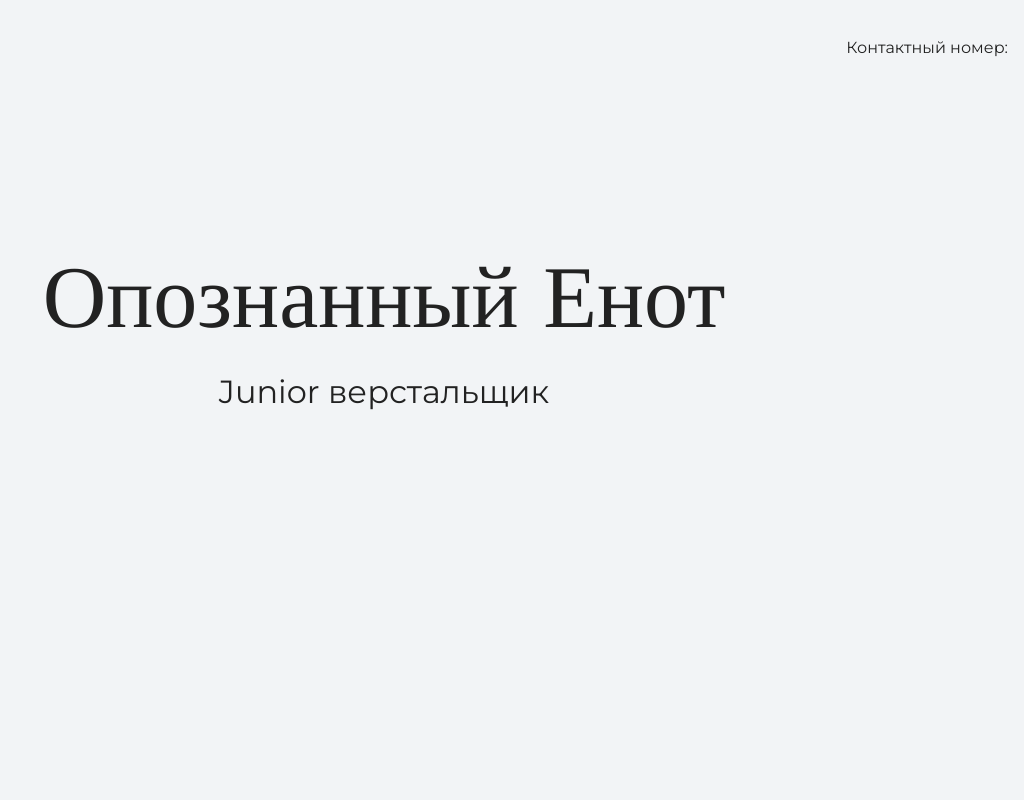
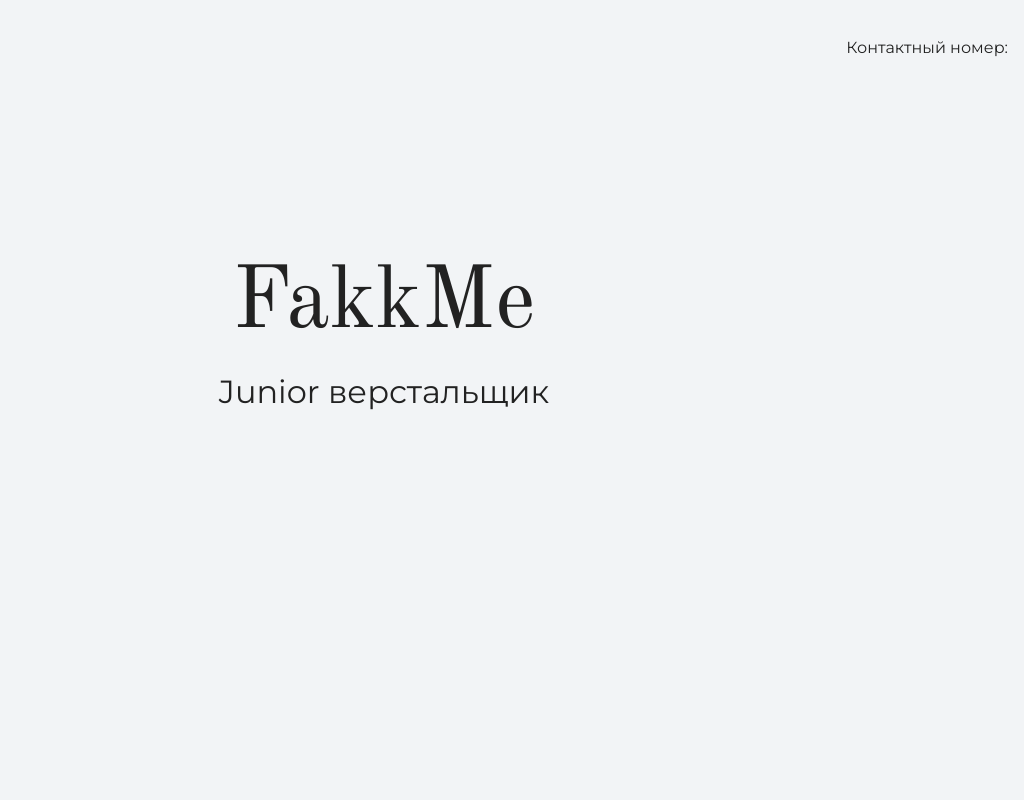
Before and after one commit to FakkMe/my-site, a plain HTML site: page index.html in a window 1280 px wide. Shown: the top 800 px of the page, without its empty margins (256-1280 px from the left). Drawn offline with nearby package versions, Linux system fonts and the light colour scheme.

Commit message:
меняет текст главной страницы

```diff
--- a/index.html
+++ b/index.html
@@ -16,7 +16,7 @@
 
     <section class="hero-image">
 		<div class="container">
-      <h1 class="heading">Опознанный Енот</h1>
+      <h1 class="heading">FakkMe</h1>
       <p>Junior верстальщик</p>
 	  </div>
     </section>
```
